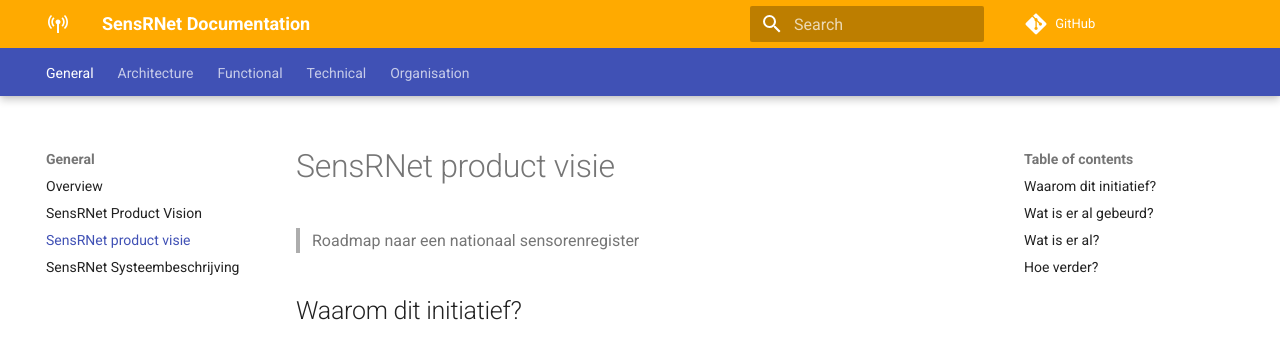
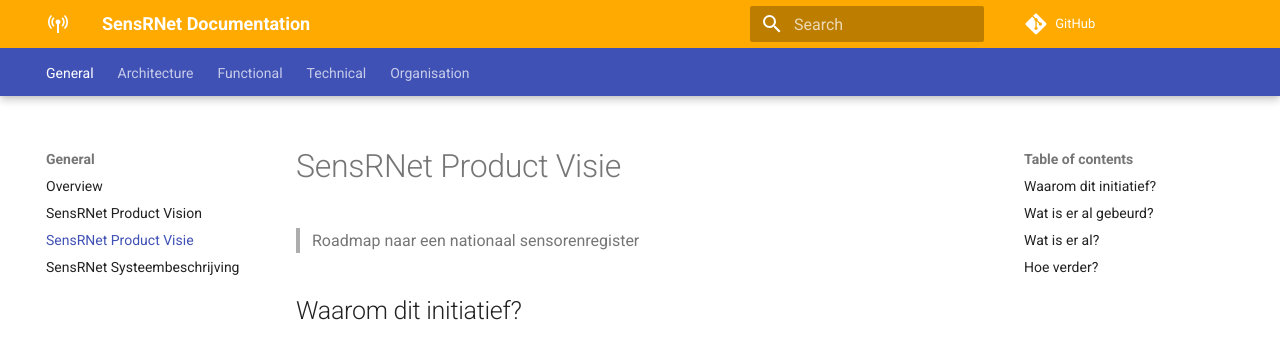
Before and after one commit to kadaster-labs/sensrnet-home, an MkDocs documentation site: the page built from docs/ProductVisionNL.md, in a window 1280 px wide and 900 px high. Shown: the top 343 px of the window. Built offline with MkDocs 1.6.1 and Material for MkDocs 9.7.7, drawn with Linux system fonts in a browser that asks for light colours; comment, search, counter and statistics services are not loaded.

Commit message:
formatting header (and menu)

```diff
--- a/docs/ProductVisionNL.md
+++ b/docs/ProductVisionNL.md
@@ -1,4 +1,4 @@
-# SensRNet product visie
+# SensRNet Product Visie
 > Roadmap naar een nationaal sensorenregister
 
 ## Waarom dit initiatief?
```
